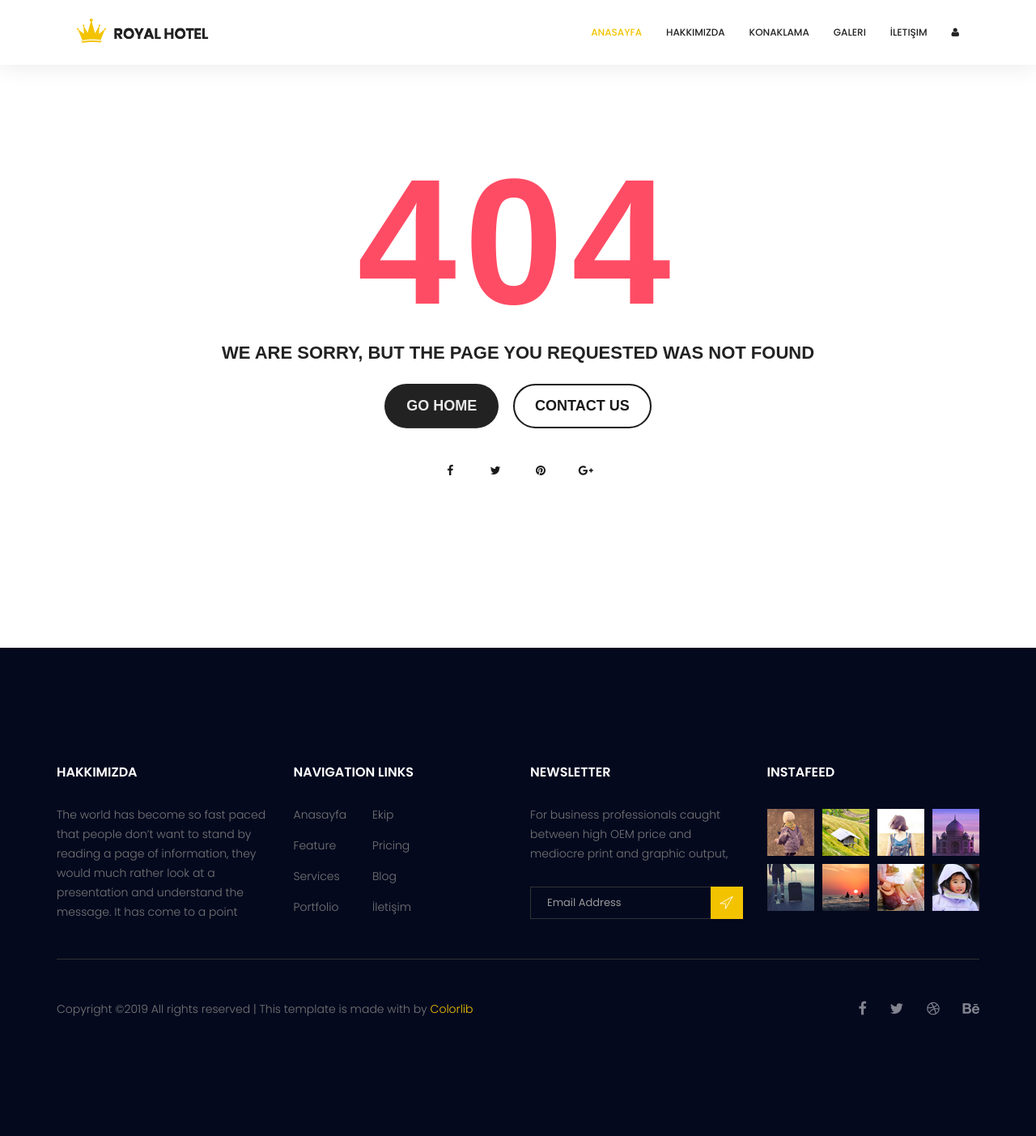
After one commit to dervisgelmez/hotel-reservation-flask, a Flask app: page /index.html in a window 1280 px wide. The commit adds this page. Shown: the whole page at 81% size. Run offline with Flask 2, Linux system fonts and the light colour scheme; some libraries are stand-ins or nearby versions.

Commit message:
added 404 pages

```diff
--- a/app.py
+++ b/app.py
@@ -6,5 +6,9 @@ app = Flask(__name__)
 def index():
     return render_template("gallery.html")
 
+@app.errorhandler(404)
+def page_not_found(error):
+   return render_template('404.html')
+
 if __name__ == "__main__":
     app.run(debug = True)
--- a/static/css/style.css
+++ b/static/css/style.css
@@ -3600,6 +3600,145 @@ h1, h2, h3, h4, h5, h6 {
   color: #f3c300;
 }
 
+
+#notfound {
+  position: relative;
+  height: 100vh;
+}
+
+#notfound .notfound-bg {
+  position: absolute;
+  width: 100%;
+  height: 100%;
+  background-size: 100%;
+}
+
+#notfound .notfound-bg:after {
+  content: '';
+  position: absolute;
+  width: 100%;
+  height: 100%;
+}
+
+#notfound .notfound {
+  position: absolute;
+  left: 50%;
+  top: 50%;
+  -webkit-transform: translate(-50%, -50%);
+      -ms-transform: translate(-50%, -50%);
+          transform: translate(-50%, -50%);
+}
+
+.notfound {
+  max-width: 910px;
+  width: 100%;
+  line-height: 1.4;
+  text-align: center;
+}
+
+.notfound .notfound-404 {
+  position: relative;
+  height: 200px;
+}
+
+.notfound .notfound-404 h1 {
+  font-family: 'Montserrat', sans-serif;
+  position: absolute;
+  left: 50%;
+  top: 50%;
+  -webkit-transform: translate(-50%, -50%);
+      -ms-transform: translate(-50%, -50%);
+          transform: translate(-50%, -50%);
+  font-size: 220px;
+  font-weight: 900;
+  margin: 0px;
+  color: rgba(255, 0, 36, 0.7);
+  text-transform: uppercase;
+  letter-spacing: 10px;
+}
+
+.notfound h2 {
+  font-family: 'Montserrat', sans-serif;
+  font-size: 22px;
+  font-weight: 700;
+  text-transform: uppercase;
+  color: #222;
+  margin-top: 20px;
+  margin-bottom: 15px;
+}
+
+.notfound .home-btn, .notfound .contact-btn {
+  font-family: 'Montserrat', sans-serif;
+  display: inline-block;
+  font-weight: 700;
+  text-decoration: none;
+  background-color: transparent;
+  border: 2px solid transparent;
+  text-transform: uppercase;
+  padding: 13px 25px;
+  font-size: 18px;
+  border-radius: 40px;
+  margin: 7px;
+  -webkit-transition: 0.2s all;
+  transition: 0.2s all;
+}
+
+.notfound .home-btn:hover, .notfound .contact-btn:hover {
+  opacity: 0.9;
+}
+
+.notfound .home-btn {
+  color: rgba(255, 255, 255, 0.9);
+  background: #222;
+}
+
+.notfound .contact-btn {
+  border: 2px solid rgba(0, 0, 0, 0.9);
+  color: rgba(0, 0, 0, 0.9);
+}
+
+.notfound-social {
+  margin-top: 25px;
+}
+
+.notfound-social>a {
+  display: inline-block;
+  height: 40px;
+  line-height: 40px;
+  width: 40px;
+  font-size: 14px;
+  color: rgba(0, 0, 0, 0.9);
+  margin: 0px 6px;
+  -webkit-transition: 0.2s all;
+  transition: 0.2s all;
+}
+.notfound-social>a:hover {
+  color: rgba(255, 0, 36, 0.7);
+  background-color: #fff;
+  border-radius: 50%;
+}
+
+@media only screen and (max-width: 767px) {
+  .notfound .notfound-404 h1 {
+    font-size: 182px;
+  }
+}
+
+@media only screen and (max-width: 480px) {
+  .notfound .notfound-404 {
+    height: 146px;
+  }
+  .notfound .notfound-404 h1 {
+    font-size: 146px;
+  }
+  .notfound h2 {
+    font-size: 16px;
+  }
+  .notfound .home-btn, .notfound .contact-btn {
+    font-size: 14px;
+  }
+}
+
 /*---------------------------------------------------- */
 
 /*# sourceMappingURL=style.css.map */
--- /dev/null
+++ b/templates/404.html
@@ -0,0 +1,22 @@
+{% extends 'base.html' %}
+{% block body %}
+
+	<div id="notfound">
+		<div class="notfound-bg"></div>
+		<div class="notfound">
+			<div class="notfound-404">
+				<h1>404</h1>
+			</div>
+			<h2>we are sorry, but the page you requested was not found</h2>
+			<a href="#" class="home-btn">Go Home</a>
+			<a href="#" class="contact-btn">Contact us</a>
+			<div class="notfound-social">
+				<a href="#"><i class="fa fa-facebook"></i></a>
+				<a href="#"><i class="fa fa-twitter"></i></a>
+				<a href="#"><i class="fa fa-pinterest"></i></a>
+				<a href="#"><i class="fa fa-google-plus"></i></a>
+			</div>
+		</div>
+	</div>
+
+{% endblock %}
```
